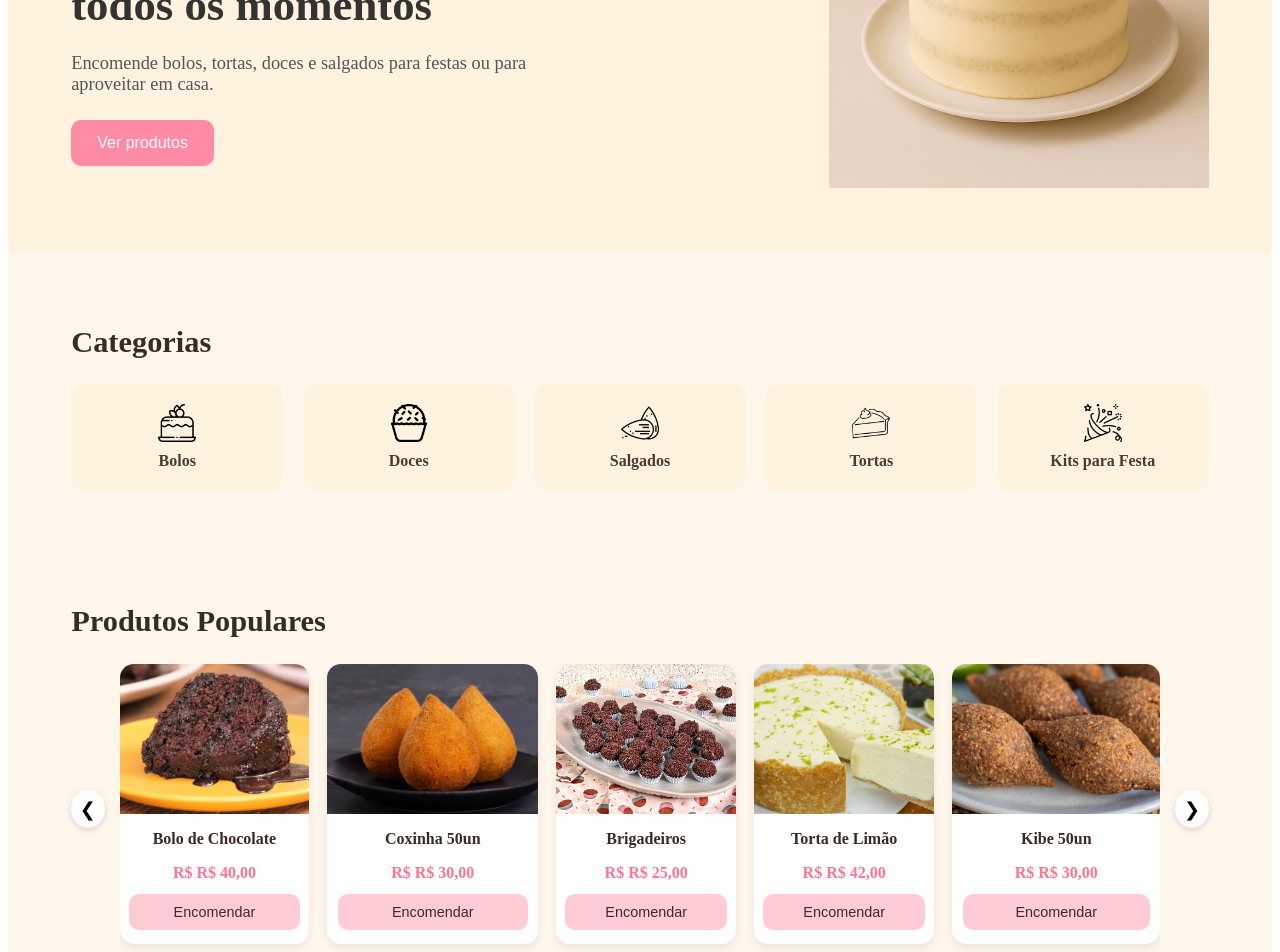
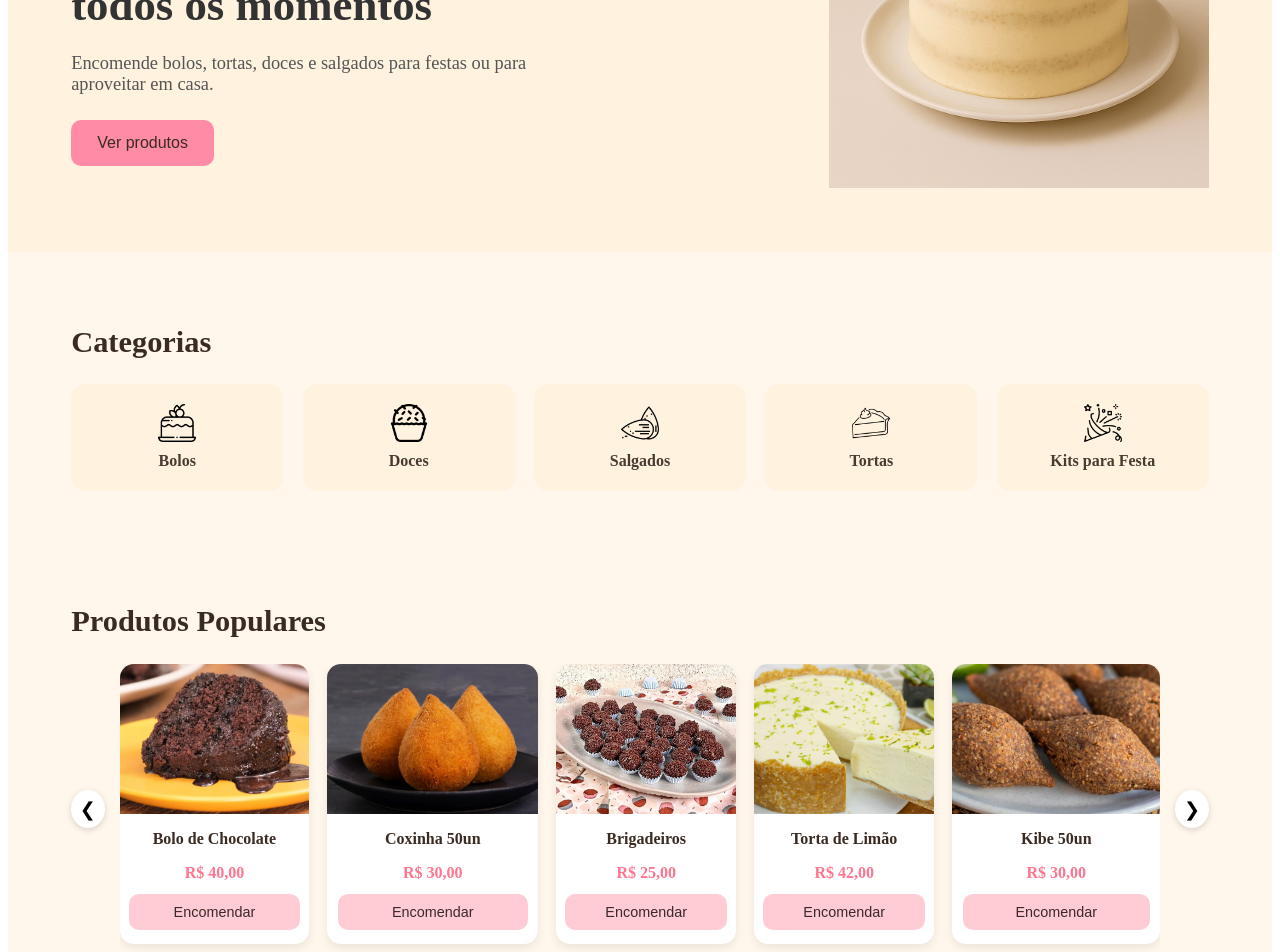
Before and after one commit to mateus-msantos-dev/desafio-final, an Angular app: page / in a window 1280 px wide. Shown: the part 260-1212 px from the top of the page. Built offline with nearby package versions, Linux system fonts and the light colour scheme.

Commit message:
Alterando o cifrão repetido e alterando a cor do texto no botão hero

```diff
--- a/src/app/pages/home/components/hero/hero.component.css
+++ b/src/app/pages/home/components/hero/hero.component.css
@@ -45,7 +45,7 @@
   font-size: 1rem;
   border: none;
   border-radius: 10px;
-  color: white;
+  color: #3a2b22;
   cursor: pointer;
   transition: 0.2s ease;
 }
--- a/src/app/pages/home/components/produtos-populares/produtos-populares.component.html
+++ b/src/app/pages/home/components/produtos-populares/produtos-populares.component.html
@@ -9,7 +9,7 @@
           <img [src]="produto.image" [alt]="produto.name">
 
           <h3>{{ produto.name }}</h3>
-          <p class="price">R$ {{ produto.price }}</p>
+          <p class="price">{{ produto.price }}</p>
 
           <button class="btn-buy">Encomendar</button>
         </div>
```
